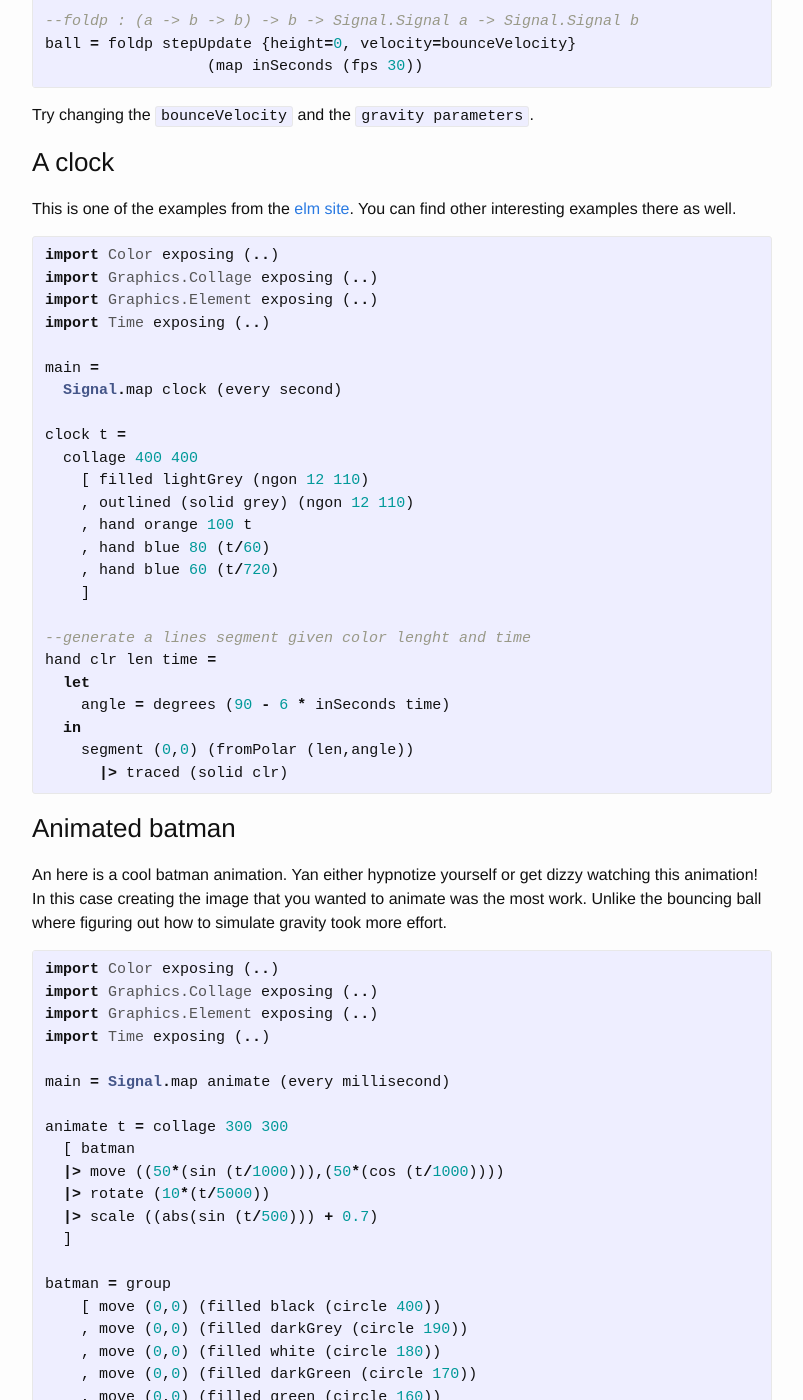
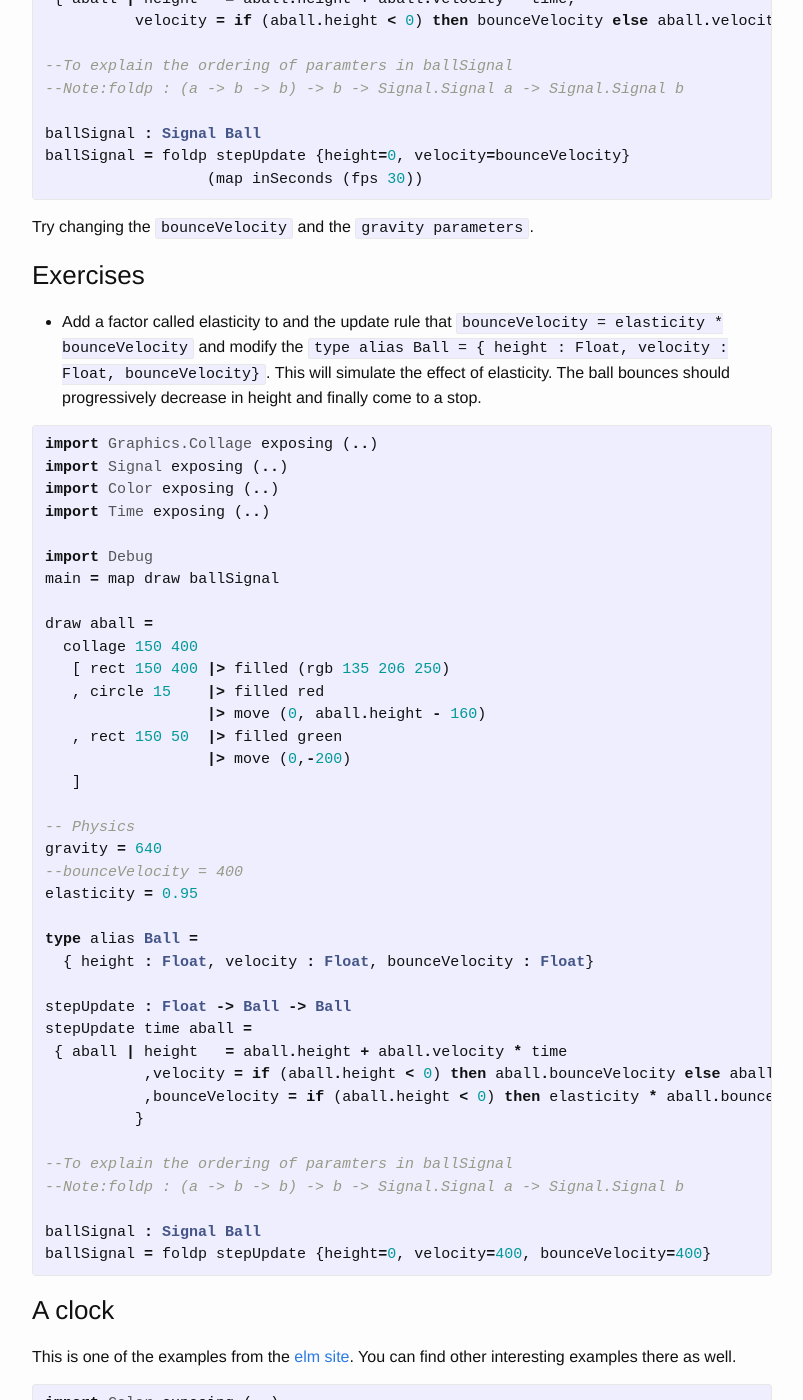
Before and after one commit to csmith111/csmith111.github.io, a Jekyll site: the page built from _posts/2016-02-11-Animation.markdown, in a window 1280 px wide and 1400 px high, scrolled down 2367 px. Shown: the whole window, without its empty margins (238-1041 px from the left). Built offline with Jekyll 4.4.1, drawn with Linux system fonts in a browser that asks for light colours; some of the changed text lies outside the part shown.

Commit message:
updated Animation

```diff
--- a/_posts/2016-02-11-Animation.markdown
+++ b/_posts/2016-02-11-Animation.markdown
@@ -74,15 +74,17 @@ import Graphics.Collage exposing (..)
 import Signal exposing (..)
 import Color exposing (..)
 import Time exposing (..)
+
 import Debug
-main = map draw ball
+main = map draw ballSignal
 
--- Draw the sky, ball, and ground
-draw ball =
+
+
+draw aball =
   collage 150 400
    [ rect 150 400 |> filled (rgb 135 206 250)
    , circle 15    |> filled red
-                  |> move (0, ball.height - 160)
+                  |> move (0, aball.height - 160)
    , rect 150 50  |> filled green
                   |> move (0,-200)
    ]
@@ -94,17 +96,64 @@ bounceVelocity = 400
 type alias Ball = { height : Float, velocity : Float}
 
 stepUpdate : Float -> Ball -> Ball
-stepUpdate time ball =
- { ball | height   = ball.height + ball.velocity * time,
-          velocity = if (ball.height < 0) then bounceVelocity else ball.velocity - gravity * time }
+stepUpdate time aball =
+ { aball | height   = aball.height + aball.velocity * time,
+          velocity = if (aball.height < 0) then bounceVelocity else aball.velocity - gravity * time }
 
---foldp : (a -> b -> b) -> b -> Signal.Signal a -> Signal.Signal b
-ball = foldp stepUpdate {height=0, velocity=bounceVelocity}
+--To explain the ordering of paramters in ballSignal
+--Note:foldp : (a -> b -> b) -> b -> Signal.Signal a -> Signal.Signal b
+
+ballSignal : Signal Ball
+ballSignal = foldp stepUpdate {height=0, velocity=bounceVelocity}
                   (map inSeconds (fps 30))
 
 {% endhighlight %}
 
 Try changing the `bounceVelocity` and the `gravity parameters`.
+
+### Exercises
+ * Add a factor called elasticity to and the update rule that
+ `bounceVelocity = elasticity * bounceVelocity` and modify the `type alias Ball = { height : Float, velocity : Float, bounceVelocity}`. This will simulate the effect of elasticity. The ball bounces should progressively decrease in height and finally come to a stop.
+
+ {% highlight Haskell %}
+import Graphics.Collage exposing (..)
+import Signal exposing (..)
+import Color exposing (..)
+import Time exposing (..)
+
+import Debug
+main = map draw ballSignal
+
+draw aball =
+  collage 150 400
+   [ rect 150 400 |> filled (rgb 135 206 250)
+   , circle 15    |> filled red
+                  |> move (0, aball.height - 160)
+   , rect 150 50  |> filled green
+                  |> move (0,-200)
+   ]
+
+-- Physics
+gravity = 640
+--bounceVelocity = 400
+elasticity = 0.95
+
+type alias Ball =
+  { height : Float, velocity : Float, bounceVelocity : Float}
+
+stepUpdate : Float -> Ball -> Ball
+stepUpdate time aball =
+ { aball | height   = aball.height + aball.velocity * time
+           ,velocity = if (aball.height < 0) then aball.bounceVelocity else aball.velocity - gravity * time
+           ,bounceVelocity = if (aball.height < 0) then elasticity * aball.bounceVelocity else aball.bounceVelocity
+          }
+
+--To explain the ordering of paramters in ballSignal
+--Note:foldp : (a -> b -> b) -> b -> Signal.Signal a -> Signal.Signal b
+
+ballSignal : Signal Ball
+ballSignal = foldp stepUpdate {height=0, velocity=400, bounceVelocity=400}
+{% endhighlight %}
 
 ### A clock
 
```
Also changed, not shown: other parts of _posts/2016-02-11-Animation.markdown (+5 -0 lines).
